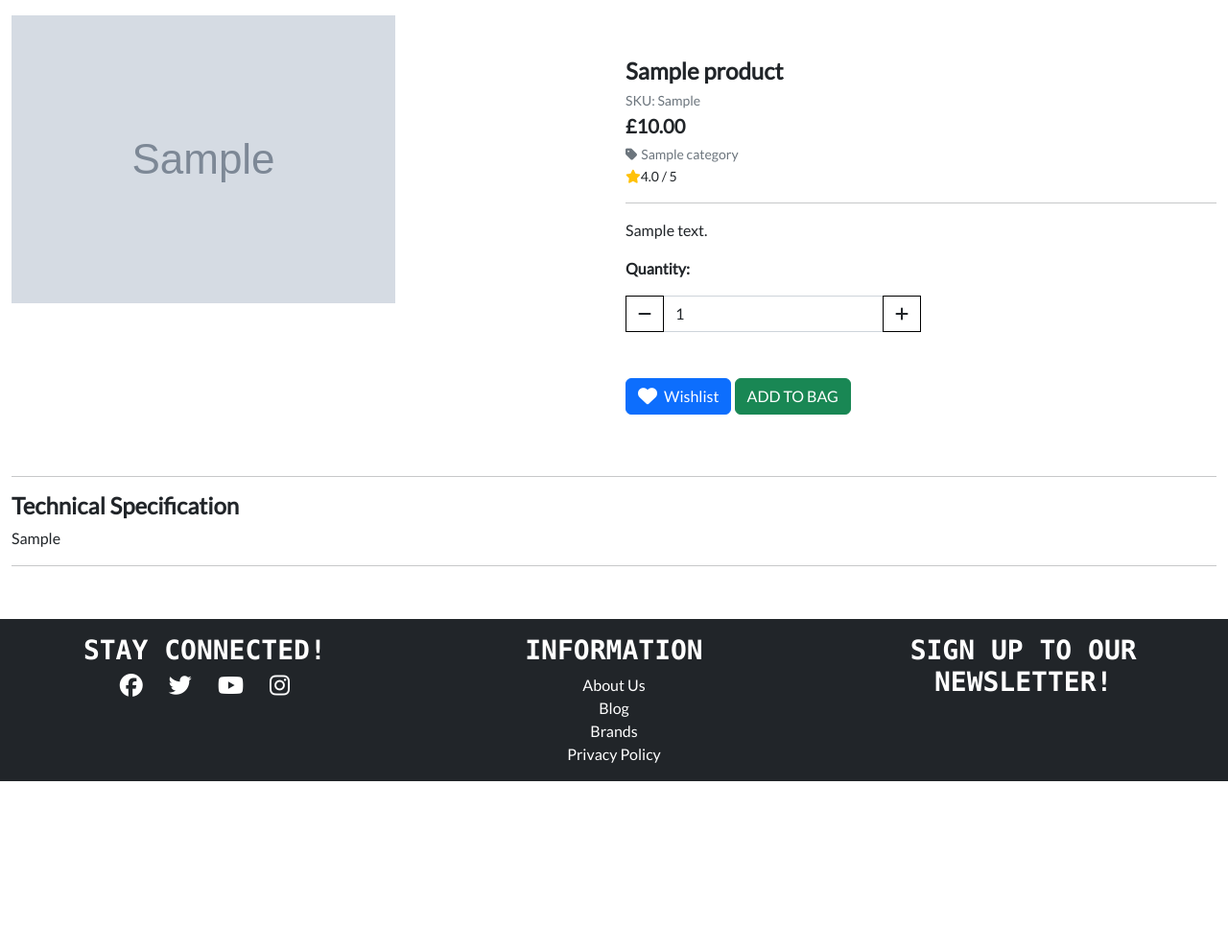
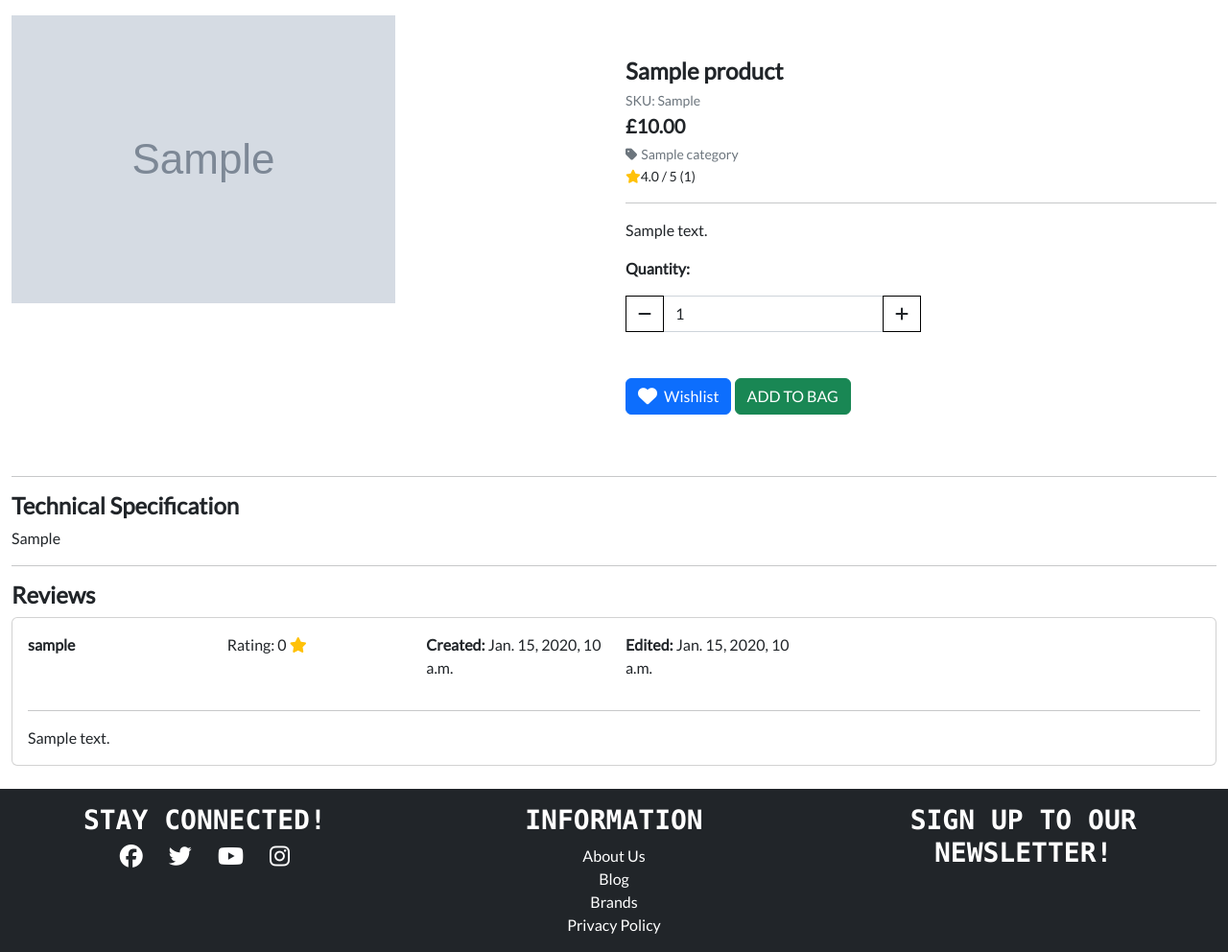
Before and after one commit to JackDay94/Project5-atopc, a Django app: page /products/1/ in a window 1280 px wide. Shown: the part 221-1213 px from the top of the page at 96% size. Before the commit the page ends 1035 px from the top, so only its background shows below. Run offline with Django 3.2, Linux system fonts and the light colour scheme; tables that the repository leaves empty hold one stand-in row (values such as "Sample post"); grey boxes marked "Sample" are stand-in pictures; some libraries are stand-ins or nearby versions; some web fonts are replaced.

Commit message:
feat: Add view to add reviews to product detail view and fix average rating

```diff
--- a/products/models.py
+++ b/products/models.py
@@ -51,7 +51,7 @@ class Product(models.Model):
         https://www.reddit.com/r/django/comments/kp6rz4/which_is_the_proper_way_of_calculating_average/
         """
         reviews = self.reviews.all()
-        self.rating = reviews.aggregate(models.Avg('rating')).get(
+        self.average_rating = reviews.aggregate(models.Avg('rating')).get(
             'rating__avg'
             )
         self.save(update_fields=['average_rating'])
@@ -68,7 +68,7 @@ class Review(models.Model):
     edited_on = models.DateTimeField(auto_now=True)
 
     class Meta:
-        ordering = ['created_on']
+        ordering = ['-created_on']
 
     def __str__(self):
         return f"Product review for {self.product} by {self.author}"
--- a/products/templates/products/product_detail.html
+++ b/products/templates/products/product_detail.html
@@ -29,7 +29,7 @@
             </p>
             {% endif %}
             {% if product.average_rating %}
-            <small><i class="fas fa-star mr-1 text-warning"></i>{{ product.average_rating }} / 5</small>
+            <small><i class="fas fa-star mr-1 text-warning"></i>{{ product.average_rating }} / 5 ({{ reviews.count }})</small>
             {% else %}
             <small class="text-muted">No Rating</small>
             {% endif %}
@@ -105,6 +105,7 @@
             <hr>
     </div>
 </div>
+{% endif %}
 <div class="row">
     <h4 class="text-start fw-semibold">Reviews</h4>
     {% if reviews.count == 0 %}
@@ -112,17 +113,17 @@
     {% else %}
     <div class="col-12">
         {% for review in reviews %}
-        <div class="card pb-3">
+        <div class="card mb-3">
             <div class="card-body">
                 <div class="row">
-                    <h5 class="col-md-2 col-6 fw-semibold">{{ review.author }}</h5>
-                    <h5 class="col-md-2 col-6">Rating: {{ review.rating }} <i
-                            class="fa-solid fa-star text-warning"></i></h5>
-                    <h5 class="col-md-2 col-6">Created: {{ review.created_on }}</h5>
-                    <h5 class="col-md-2 col-6">Edited: {{ review.edited_on }}</h5>
+                    <p class="col-md-2 col-6 fw-semibold">{{ review.author }}</p>
+                    <p class="col-md-2 col-6">Rating: {{ review.rating }} <i
+                            class="fa-solid fa-star text-warning"></i></p>
+                    <p class="col-md-2 col-6"><span class="fw-bold">Created:</span> {{ review.created_on }}</p>
+                    <p class="col-md-2 col-6"><span class="fw-bold">Edited:</span> {{ review.edited_on }}</p>
                     {% if request.user == review.author or request.user.is_superuser %}
-                    <h5 class="col-md-2 col-6"><a href="#">Edit</a></h5>
-                    <h5 class="col-md-2 col-6 text-danger"><a href="#">Delete</a></h5>
+                    <p class="col-md-2 col-6"><a href="#" class="text-decoration-none">Edit</a></p>
+                    <p class="col-md-2 col-6"><a href="#" class="text-decoration-none text-danger">Delete</a></p>
                     {% endif %}
                 </div>
                 <hr>
@@ -137,5 +138,4 @@
     </div>
     {% endif %}
 </div>
-{% endif %}
 {% endblock %}
--- a/products/views.py
+++ b/products/views.py
@@ -74,13 +74,32 @@ def all_products(request):
 
 def product_detail(request, product_id):
     """
-    A view to show individual product details.
+    A view to show individual product details and display
+    customer reviews.
     From CI Boutique Ado Walkthrough.
+    Modified to include customer reviews.
     """
 
     product = get_object_or_404(Product, pk=product_id)
-    reviews = Review.objects.filter(product_id=product.id).order_by(
-        '-created_on')
+    reviews = Review.objects.filter(product_id=product.id)
+
+    if request.method == 'POST':
+        review_form = ReviewForm(request.POST)
+        if review_form.is_valid():
+            model = Review()
+            model.review_content = review_form.cleaned_data['review_content']
+            model.rating = review_form.cleaned_data['rating']
+            model.author = request.user
+            model.product = product
+            model.user_id = request.user.id
+            model.save()
+            messages.success(request, 'Your Review has been added!')
+            return redirect(reverse('product_detail', args=[product.id]))
+        else:
+            messages.error(request, 'Error! Your review was not submitted.')
+            return redirect(reverse('product_detail', args=[product.id]))
+    else:
+        review_form = ReviewForm()
 
     context = {
         'product': product,
```
Also changed, not shown: home/templates/home/index.html (+11 -8 lines), products/migrations/0004_alter_review_options.py (added).
